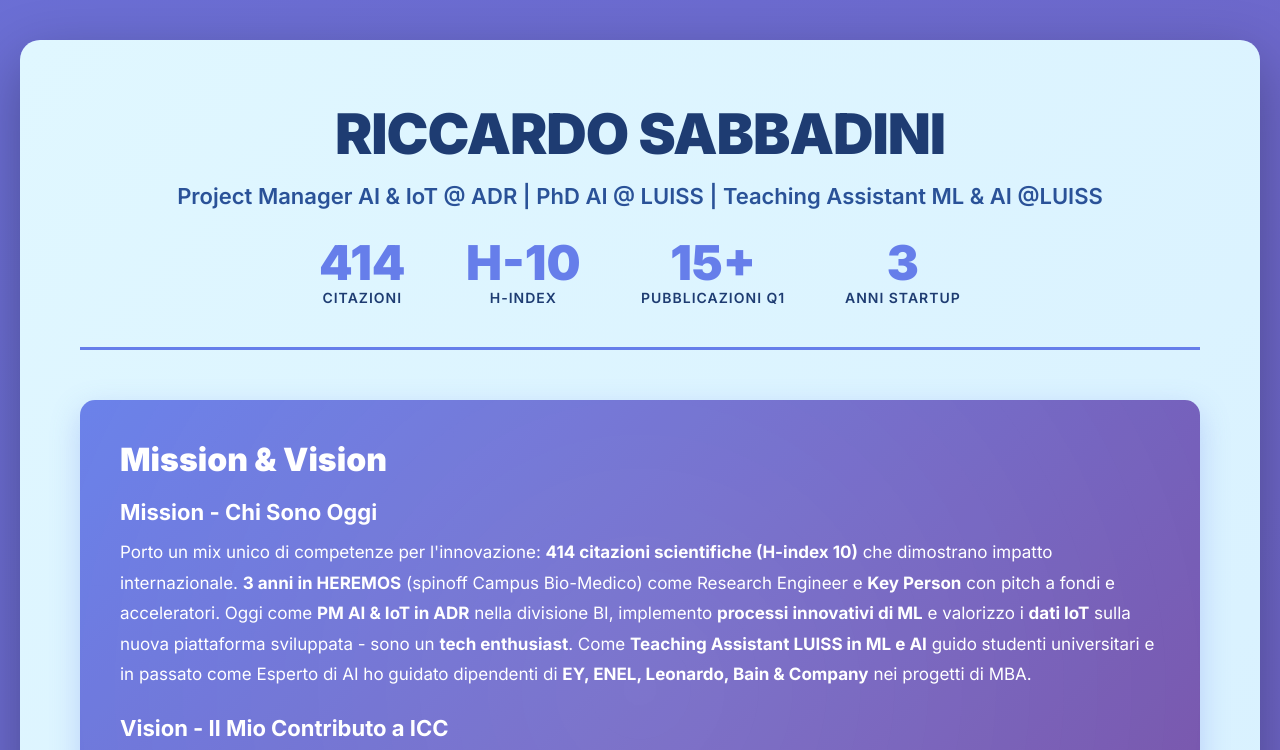
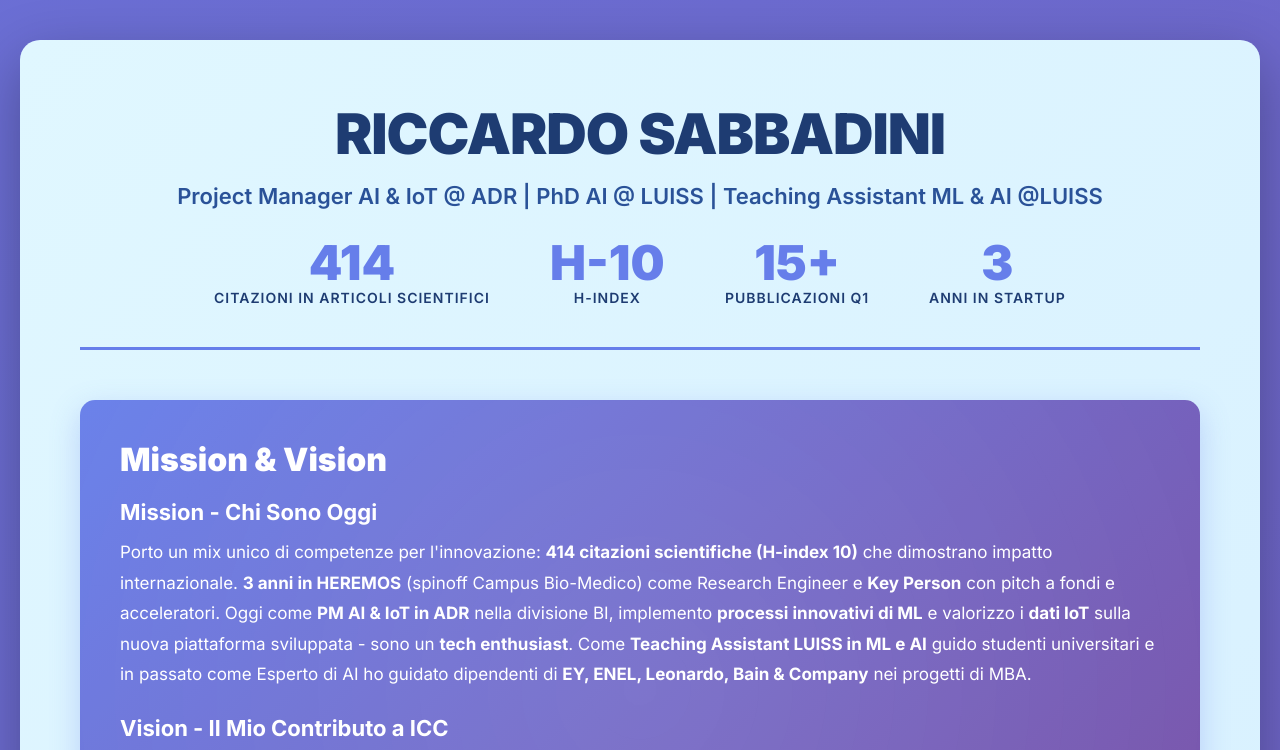
Before and after one commit to sabbachina/Candidatura-icc, a plain HTML site: page index.html in a window 1280 px wide. Shown: the top 750 px of the page. Drawn offline with Linux system fonts and the light colour scheme.

Commit message:
Update index.html

```diff
--- a/index.html
+++ b/index.html
@@ -594,7 +594,7 @@
             <div class="metrics">
                 <div class="metric">
                     <span class="metric-number">414</span>
-                    <span class="metric-label">Citazioni</span>
+                    <span class="metric-label">Citazioni in articoli scientifici</span>
                 </div>
                 <div class="metric">
                     <span class="metric-number">H-10</span>
@@ -606,7 +606,7 @@
                 </div>
                 <div class="metric">
                     <span class="metric-number">3</span>
-                    <span class="metric-label">Anni Startup</span>
+                    <span class="metric-label">Anni in startup</span>
                 </div>
             </div>
         </div>
```
